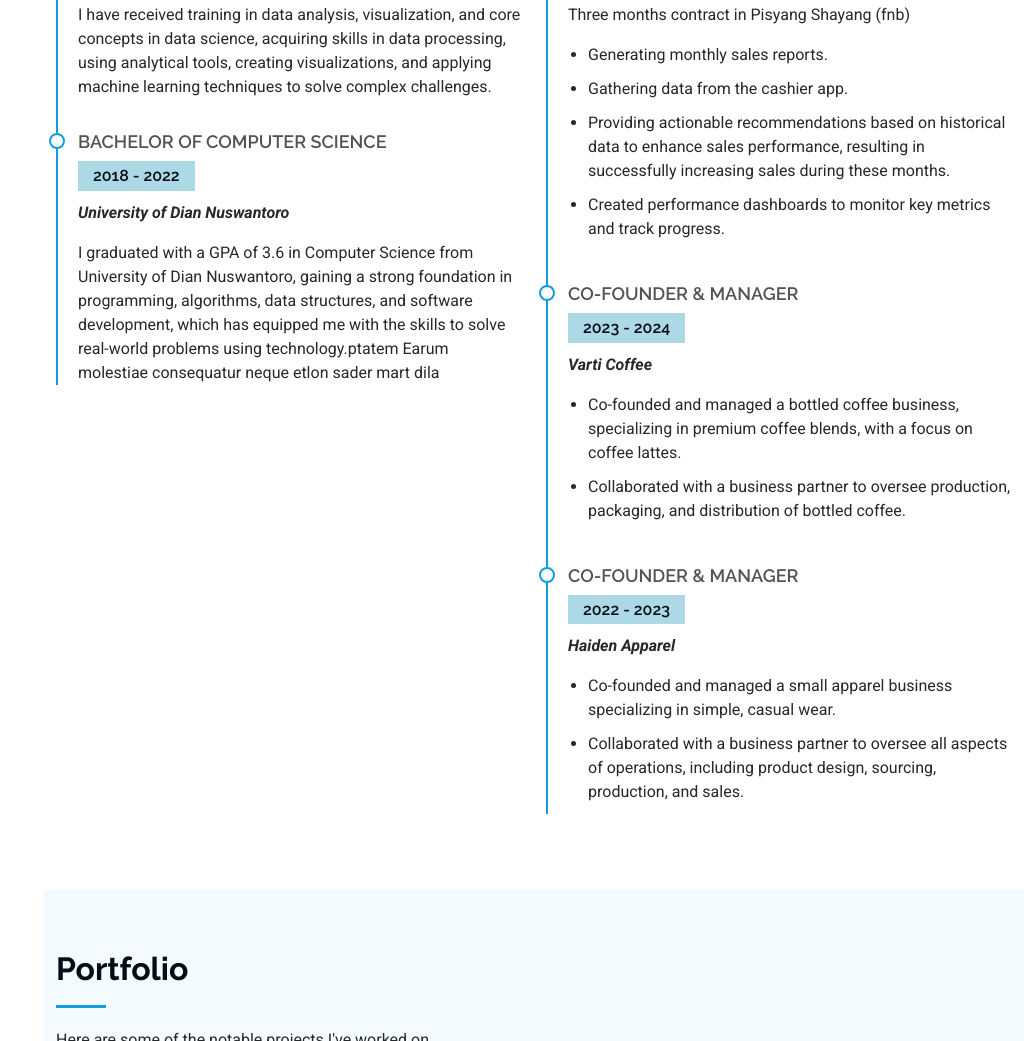
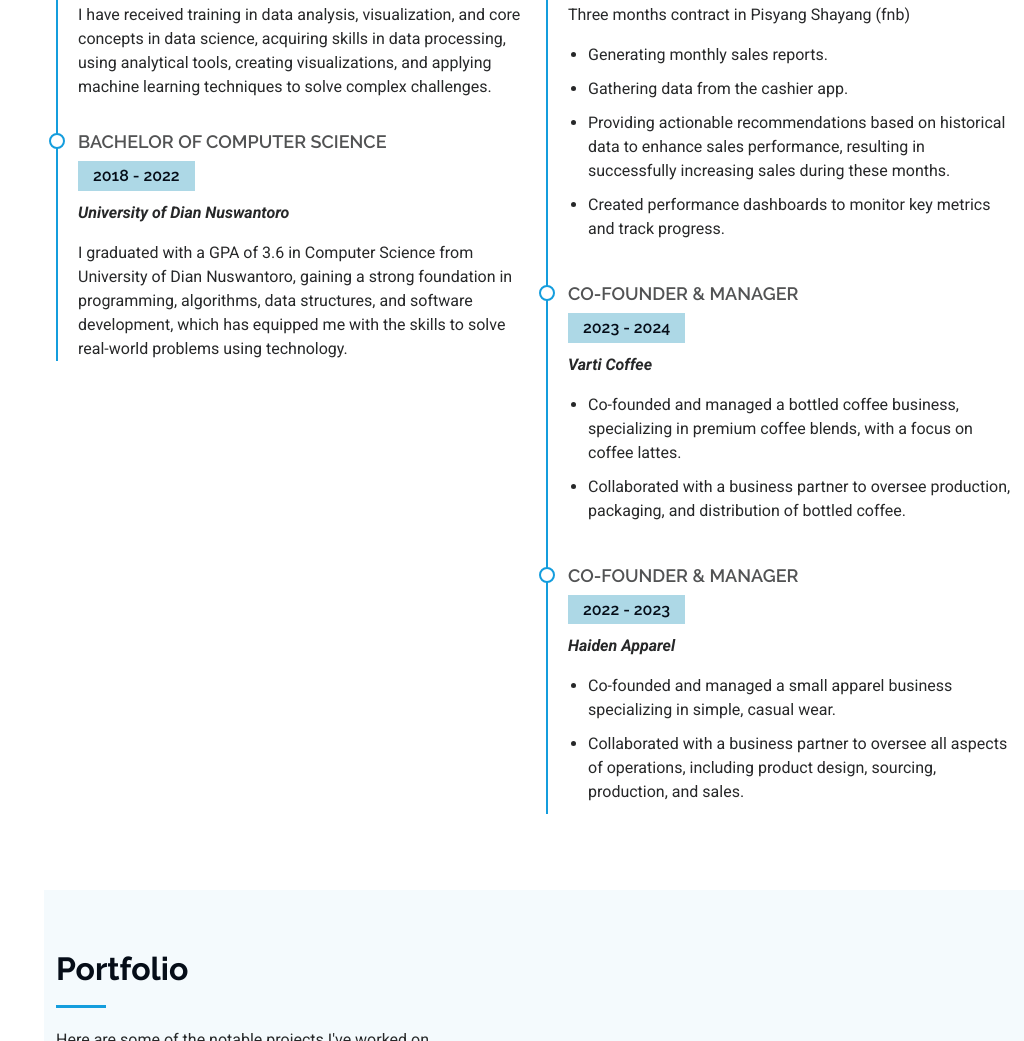
Before and after one commit to alfadewa58/portfolioalfa.github.io, a plain HTML site: page index.html in a window 1280 px wide. Shown: the part 2321-3362 px from the top of the page, without its empty margins (256-1280 px from the left). Drawn offline with Linux system fonts and the light colour scheme.

Commit message:
Update index.html

```diff
--- a/index.html
+++ b/index.html
@@ -273,7 +273,7 @@
               <h5 style="background-color: lightblue;">2018 - 2022</h5>
               <p><strong><em>University of Dian Nuswantoro</em></strong></p>
               <p>I graduated with a GPA of 3.6 in Computer Science from University of Dian Nuswantoro, gaining a strong foundation in programming, algorithms,
-                data structures, and software development, which has equipped me with the skills to solve real-world problems using technology.ptatem Earum molestiae consequatur neque etlon sader mart dila</p>
+                data structures, and software development, which has equipped me with the skills to solve real-world problems using technology.</p>
             </div><!-- Edn Resume Item -->
 
           </div>
```
